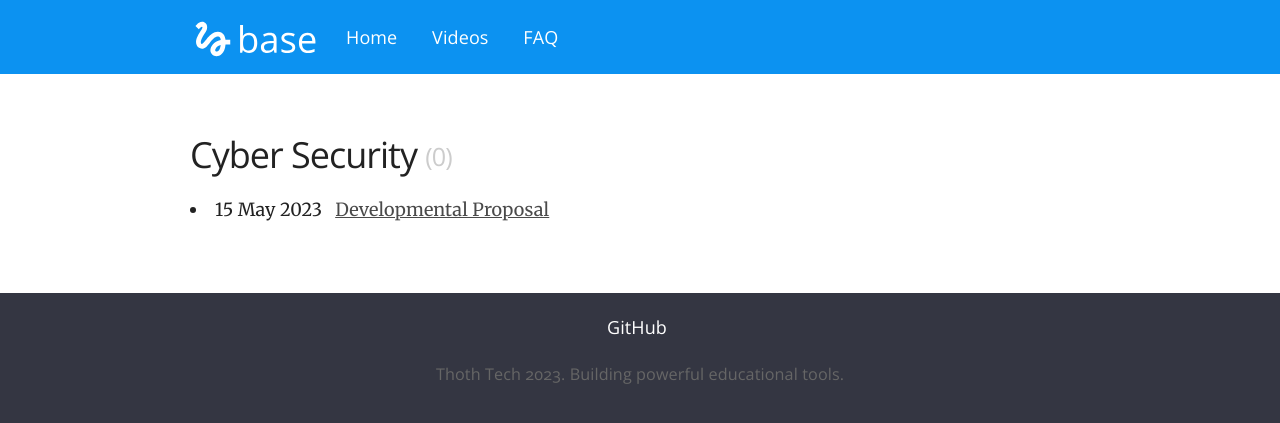
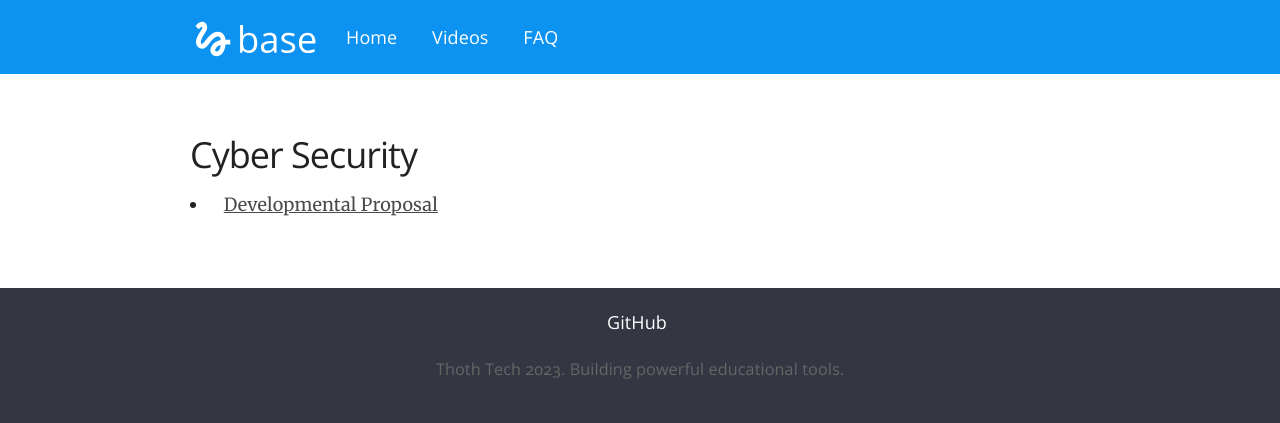
Before and after one commit to Kyle-Dav/jekyll-knowledge-base, a Jekyll site: the page built from cyber-security.html, in a window 1280 px wide. Shown: the top 423 px of the page. Built offline with Jekyll 4.4.1, drawn with Linux system fonts in a browser that asks for light colours; nearby versions of some CDN libraries.

Commit message:
Update cyber-security.html

```diff
--- a/cyber-security.html
+++ b/cyber-security.html
@@ -2,10 +2,10 @@
 ---
 {% assign cyber-security = site.posts | where: "category", "cyber-security" | sort: "title" %}
 
-<h2>Cyber Security <span class="count">({{ cyber-security | size }})</span></h2>
+<h2>Cyber Security</h2>
 
 {% for post in site.categories.cyber-security %}
- <li><span>{{ post.date | date_to_string }}</span> &nbsp; <a href="{{ post.url }}">{{ post.title }}</a></li>
+ <li>&nbsp; <a href="{{ post.url }}">{{ post.title }}</a></li>
 {% endfor %}
 
 <div class="post-categories">
```
